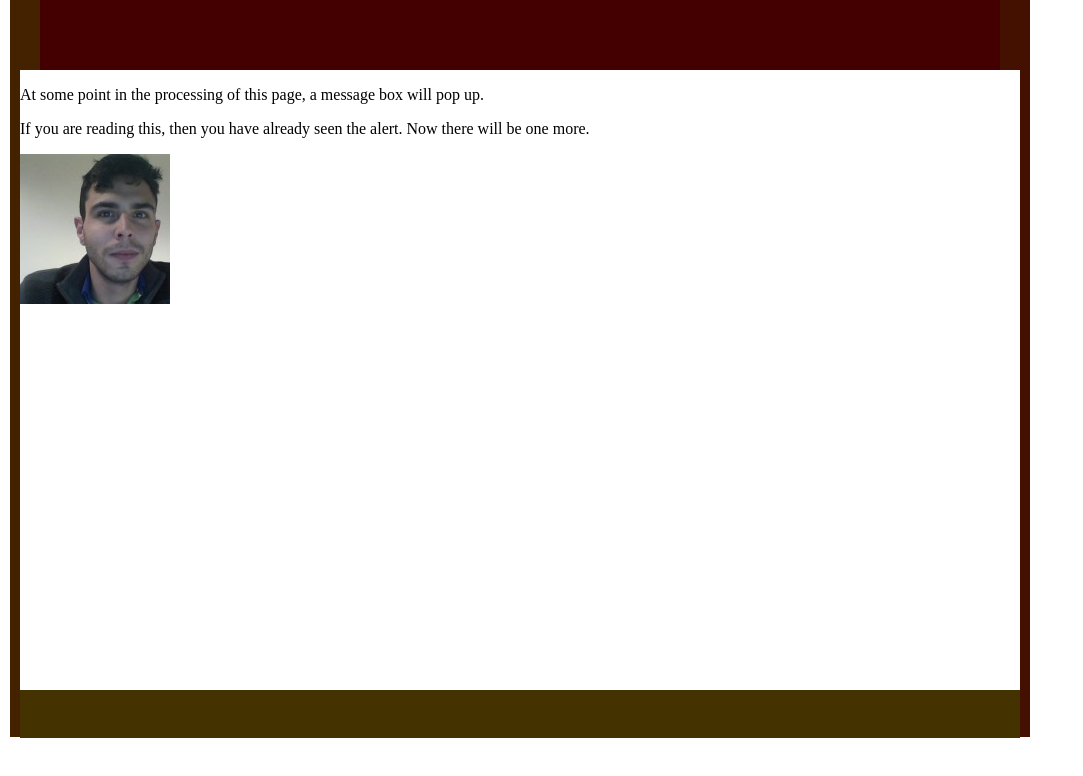
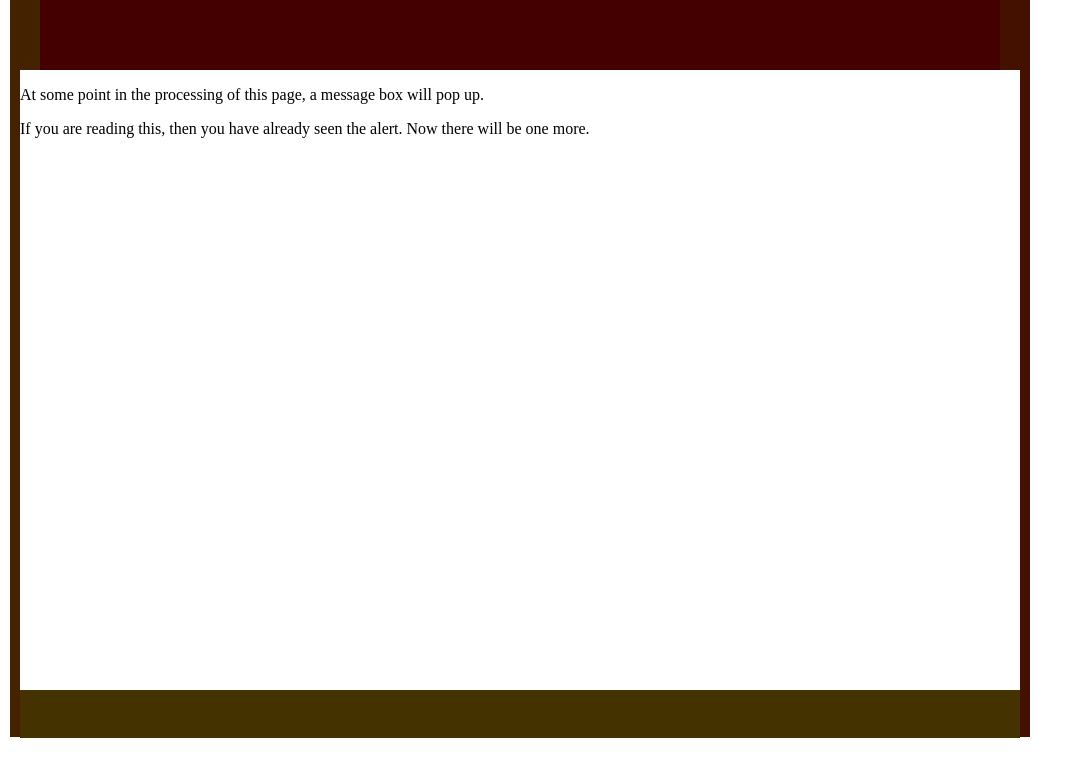
Before and after one commit to JulianCienfuegos/JulianCienfuegos.github.io, a plain HTML site: page index.html in a window 1280 px wide. Shown: the whole page, without its empty margins (0-1083 px from the left). Drawn offline with Linux system fonts and the light colour scheme.

Commit message:
Removed Image

```diff
--- a/index.html
+++ b/index.html
@@ -26,7 +26,7 @@
                 var p = new Person()
                 babysFirstMessage(p)//a_person);
             </script>
-            <img id="my_picture" src="_img/me.jpg" onClick="changeImage()" onMouseOver="babysFirstMessage()">
+            <! img id="my_picture" src="_img/me.jpg" onClick="changeImage()" onMouseOver="babysFirstMessage()">
         </div>
         <div id="footer_bar"></div>
     </div>
```
